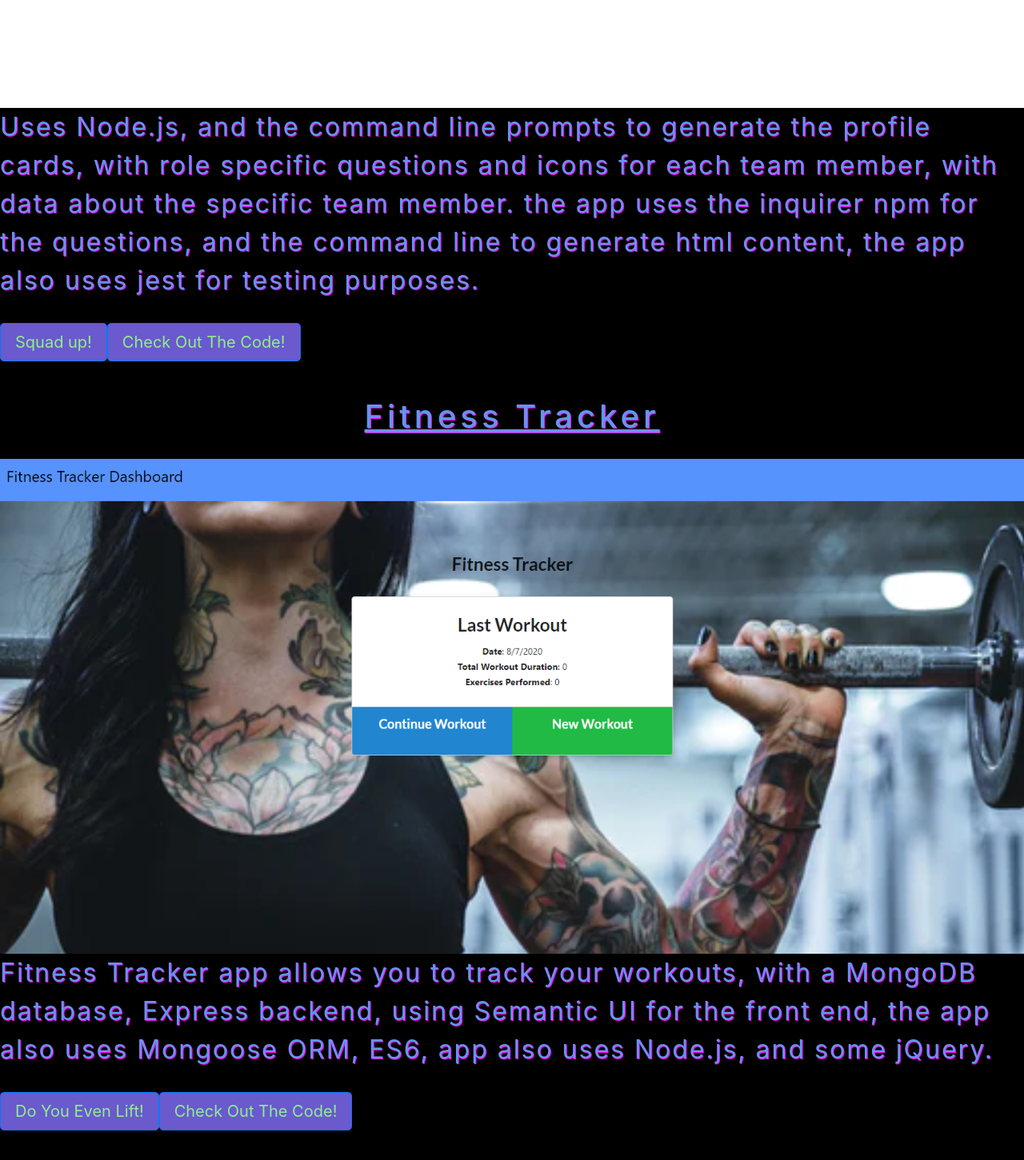
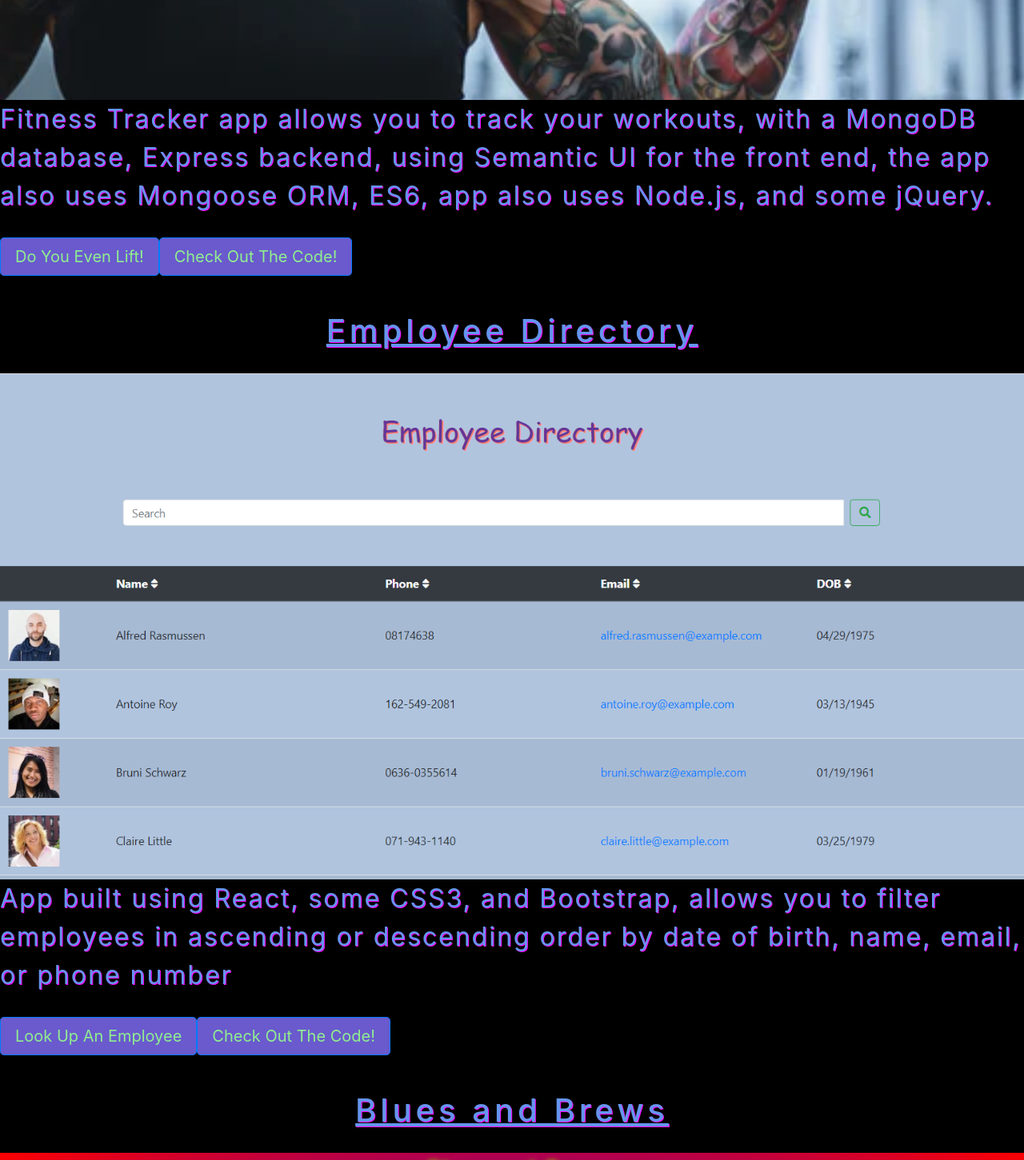
Before and after one commit to NekoCarreraDesigns/react-portfolio-3, a React (Create React App) app: page /my-portfolio in a window 1280 px wide. Shown: the part 3660-5111 px from the top of the page at 80% size. Built offline with nearby package versions, Linux system fonts and the light colour scheme.

Commit message:
added picture for employee directory, and removed note taker app

```diff
--- a/src/components/Card/Card.js
+++ b/src/components/Card/Card.js
@@ -37,7 +37,7 @@ function Card() {
                         <button style={{ backgroundColor: 'slateblue' }} type="button" className="btn btn-primary btn-lg"><a className="button" href="https://github.com/NekoCarreraDesigns/Hockey-Quiz">Check Out The Code!</a></button>
                     </div>
                 </li>
-                <li className="list-inline">
+                {/* <li className="list-inline">
                     <h1 id="signage" className="mt-0 mb-1">Team Generator</h1>
                     <img id="team-pic" className="img-fluid" src="./assets/TeamGen.png" alt="team-generator" />
                     <div className="media-body">
@@ -48,7 +48,7 @@ function Card() {
                         <button style={{ backgroundColor: 'slateblue' }} type="button" className="btn btn-primary btn-lg"><a className="button" href="https://drive.google.com/file/d/1so5yskli4EY3dHFrP0g877eq1efzan0s/view">Squad up!</a></button>
                         <button style={{ backgroundColor: 'slateblue' }} type="button" className="btn btn-primary btn-lg"><a className="button" href="https://github.com/NekoCarreraDesigns/team-profile-generator">Check Out The Code!</a></button>
                     </div>
-                </li>
+                </li> */}
                 <li className="list-inline">
                     <h1 id="signage" className="mt-0 mb-1">Fitness Tracker</h1>
                     <img id="fitness-pic" className="img-fluid" src="./assets/FitnessTracker2.png" alt="team-generator" />
@@ -61,13 +61,13 @@ function Card() {
                     </div>
                 </li>
                 <li className="list-inline">
-                    <h1 id="signage" className="mt-0 mb-1">Note Taker</h1>
-                    <img id="note-pic" className="img-fluid" src="./assets/NoteTaker.png" alt="note-taker" />
+                    <h1 id="signage" className="mt-0 mb-1">Employee Directory</h1>
+                    <img id="note-pic" className="img-fluid" src="./assets/EmployeeDirectory.png" alt="note-taker" />
                     <div className="media-body">
-                        <p id="menu"> App uses Express, Node, and Bootstrap, allows the user to create, read, and delete notes. App made me a believer in arrow functions
+                        <p id="menu">App built using React, some CSS3, and Bootstrap, allows you to filter employees in ascending or descending order by date of birth, name, email, or phone number
                        </p>
-                        <button style={{ backgroundColor: 'slateblue' }} type="button" className="btn btn-primary btn-lg"><a className="button" href="https://afternoon-sea-03704.herokuapp.com/">What did you forget!</a></button>
-                        <button style={{ backgroundColor: 'slateblue' }} type="button" className="btn btn-primary btn-lg"><a className="button" href="https://github.com/NekoCarreraDesigns/note-taker">Check Out The Code!</a></button>
+                        <button style={{ backgroundColor: 'slateblue' }} type="button" className="btn btn-primary btn-lg"><a className="button" href="https://nekocarreradesigns.github.io/react-employee-directory/">Look Up An Employee</a></button>
+                        <button style={{ backgroundColor: 'slateblue' }} type="button" className="btn btn-primary btn-lg"><a className="button" href="https://github.com/NekoCarreraDesigns/react-employee-directory">Check Out The Code!</a></button>
                     </div>
                 </li>
                 <li className="list-inline">
```
Also changed, not shown: public/assets/EmployeeDirectory.png (added), public/assets/NoteTaker.png (deleted).
